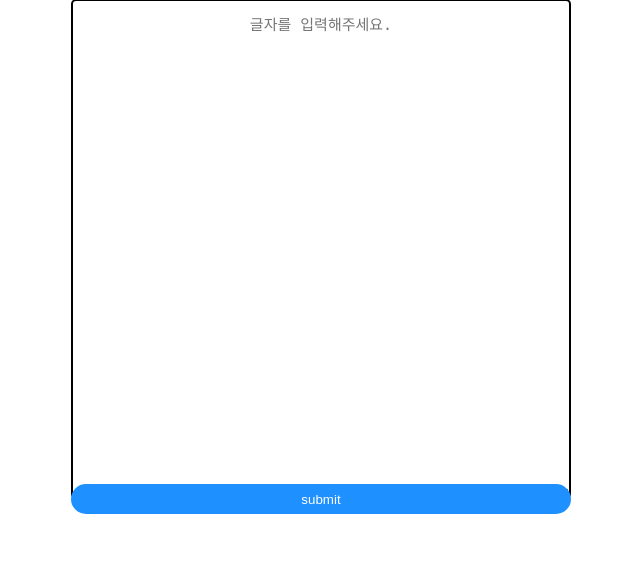
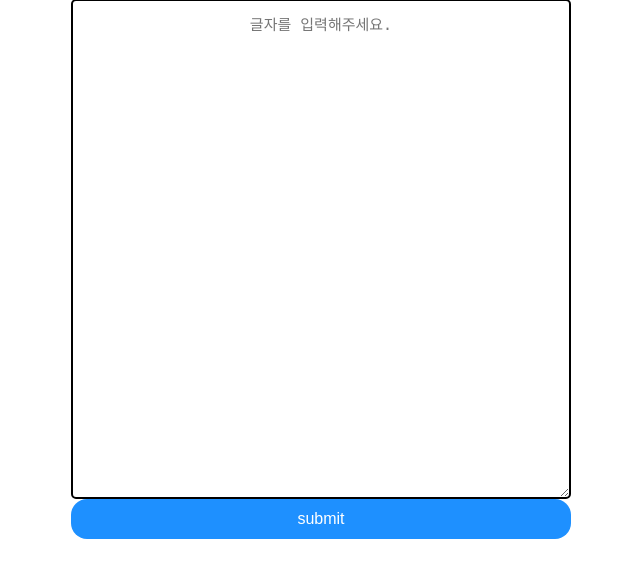
Before and after one commit to LyuDevz/wordcount, a Django app: page / in a window 1280 px wide. Shown: the part 87-665 px from the top of the page, without its empty margins (319-959 px from the left). Run offline with Django 4.2, Linux system fonts and the light colour scheme.

Commit message:
second commit

```diff
--- a/wordcount/main/templates/main.html
+++ b/wordcount/main/templates/main.html
@@ -37,13 +37,14 @@
 
   button {
     color: #fff;
+    font-size: 16px;
     background-color: #1e90ff;
     width: 500px;
-    height: 30px;
+    height: 40px;
     border: none;
     cursor: pointer;
     border-radius: 1rem;
     z-index: 1;
-    transform: translateY(-15px);
+    transform: translateY(-20 px);
   }
 </style>
```
